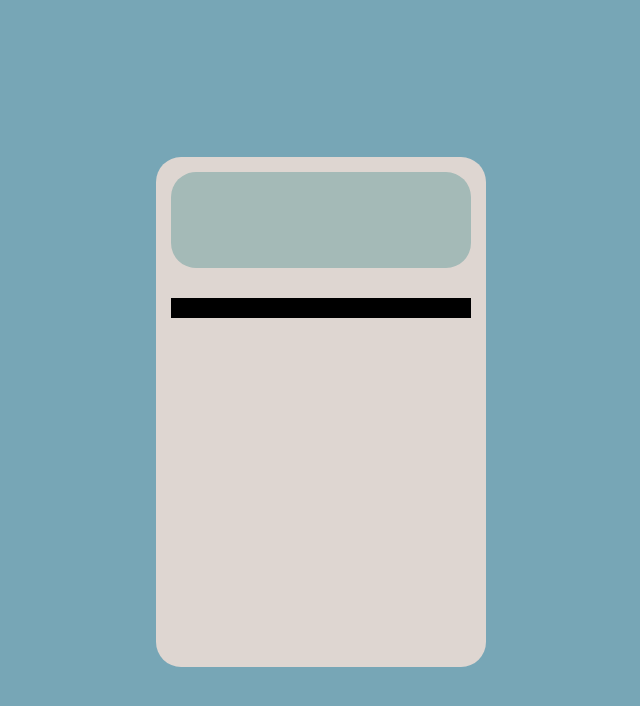
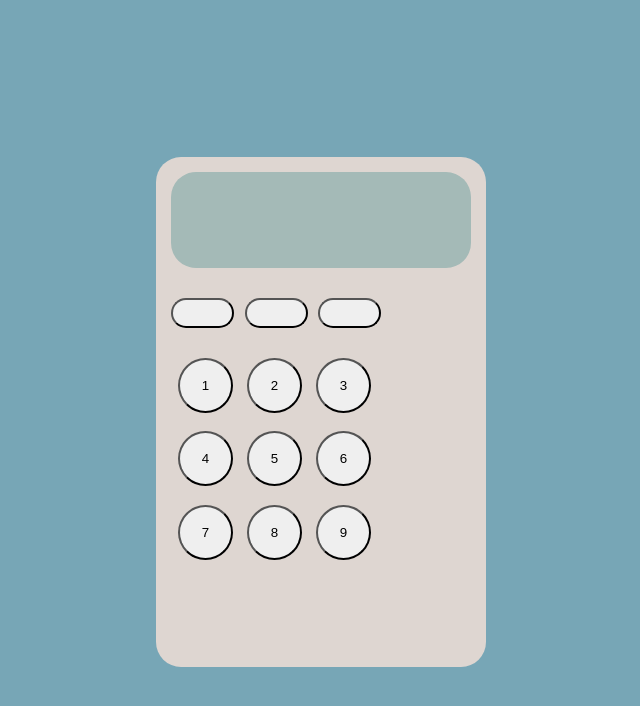
Before and after one commit to otomdee/simple_calculator, a plain HTML site: page index.html in a window 1280 px wide. Shown: the whole page, without its empty margins (319-959 px from the left). Drawn offline with Linux system fonts and the light colour scheme.

Commit message:
add number buttons to layout

```diff
--- a/index.html
+++ b/index.html
@@ -9,7 +9,22 @@
         <div id="maincontainer">
             <div id="display"></div>
             <div id="buttons">
-                <div id="topRow"></div>
+                <div id="topRow">
+                    <button id="topAC"></button>
+                    <button id="topPercent"></button>
+                    <button id="topPlusMinus"></button>
+                </div>
+                <div id="numbers">
+                    <button id="but1">1</button>
+                    <button id="but2">2</button>
+                    <button id="but3">3</button>
+                    <button id="but4">4</button>
+                    <button id="but5">5</button>
+                    <button id="but6">6</button>
+                    <button id="but7">7</button>
+                    <button id="but8">8</button>
+                    <button id="but9">9</button>
+                </div>
             </div>
         </div>
         <script src="script.js"></script>
--- a/styles.css
+++ b/styles.css
@@ -29,6 +29,31 @@ body {
 }
 
 #topRow {
-    background-color: black;
-    height: 20px;
+    height: 60px;
+    width: 70%;
+    /*border: 1px solid red;*/
+    display: flex;
+    justify-content: space-between;
 }
+
+#topAC, #topPercent, #topPlusMinus {
+    height: 50%;
+    width: 30%;
+    border-radius: 20px;
+}
+
+#numbers {
+    /*border: 1px solid green;*/
+    display: flex;
+    height: 220px;
+    width: 70%;
+    flex-wrap: wrap;
+}
+
+#numbers button {
+    height: 55px;
+    width: 55px;
+    margin-left: 7px;
+    margin-right: 7px;
+    border-radius: 30px;
+}
```
